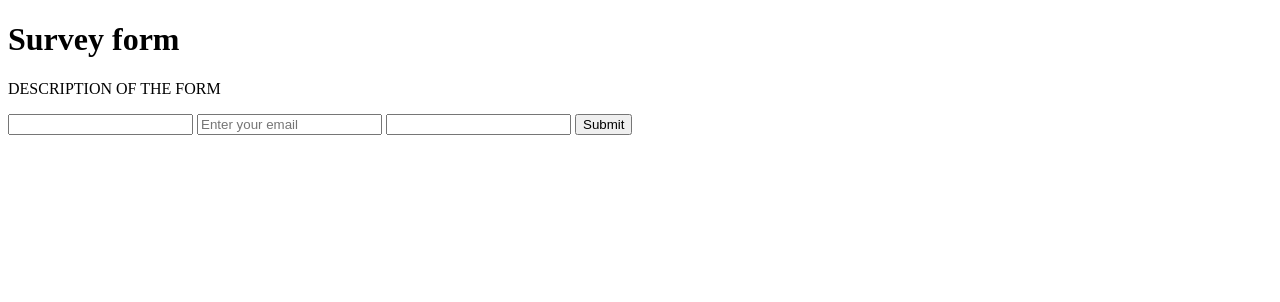
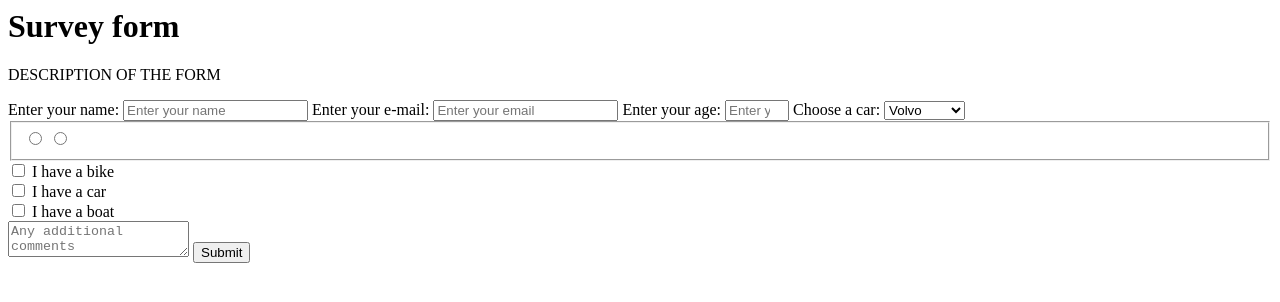
Before and after one commit to linas19/SurveyFCC, a plain HTML site: page index.html in a window 1280 px wide. Drawn offline with Linux system fonts and the light colour scheme.

Commit message:
finished tests for FCC

```diff
--- a/index.html
+++ b/index.html
@@ -1,21 +1,45 @@
+<script src="https://cdn.freecodecamp.org/testable-projects-fcc/v1/bundle.js"></script>
+
 <!DOCTYPE html>
 <html lang="en">
 <head>
   <meta charset="UTF-8">
   <meta name="viewport" content="width=device-width, initial-scale=1">
   <title>Survey form</title>
+    <link rel="stylesheet" href="style.css">
+
 </head>
 <body>
   <main id='main'>
     <h1 id='title'>Survey form</h1>
     <p id='description'> DESCRIPTION OF THE FORM</p>
     <form action="" id='survey-form'>
-      <input type="text" id='name'>
-      <input type="email" id='email'  placeholder="Enter your email">
-      <input type="number" id='number' max='4'>
-      <input type="submit" value="Submit">
+      <label for="name" id="name-label">Enter your name:</label>
+      <input type="text" id='name' placeholder="Enter your name" required>
+      <label for="email" id="email-label">Enter your e-mail:</label>
+      <input type="email" id='email'  placeholder="Enter your email" required>
+      <label for="number" id="number-label">Enter your age:</label>
+      <input type="number" id='number' min='18' max='100'   placeholder="Enter your age" required>
+      <label for="cars">Choose a car:</label>
+      <select name="cars" id="dropdown">
+        <option value="volvo">Volvo</option>
+        <option value="saab">Saab</option>
+        <option value="mercedes">Mercedes</option>
+        <option value="audi">Audi</option>
+      </select>
+      <fieldset id="name">
+        <input type="radio" value="value1" name="name">
+        <input type="radio" value="value2" name="name">
+      </fieldset>
+      <input type="checkbox" id="vehicle1" name="vehicle1" value="Bike">
+      <label for="vehicle1"> I have a bike</label><br>
+      <input type="checkbox" id="vehicle2" name="vehicle2" value="Car">
+      <label for="vehicle2"> I have a car</label><br>
+      <input type="checkbox" id="vehicle3" name="vehicle3" value="Boat">
+      <label for="vehicle3"> I have a boat</label><br>
+      <textarea name="text-area" id="text-area" placeholder='Any additional comments'></textarea>
+       <input type="submit" id='submit' value="Submit">
     </form>
   </main>
-
 </body>
 </html>
```
